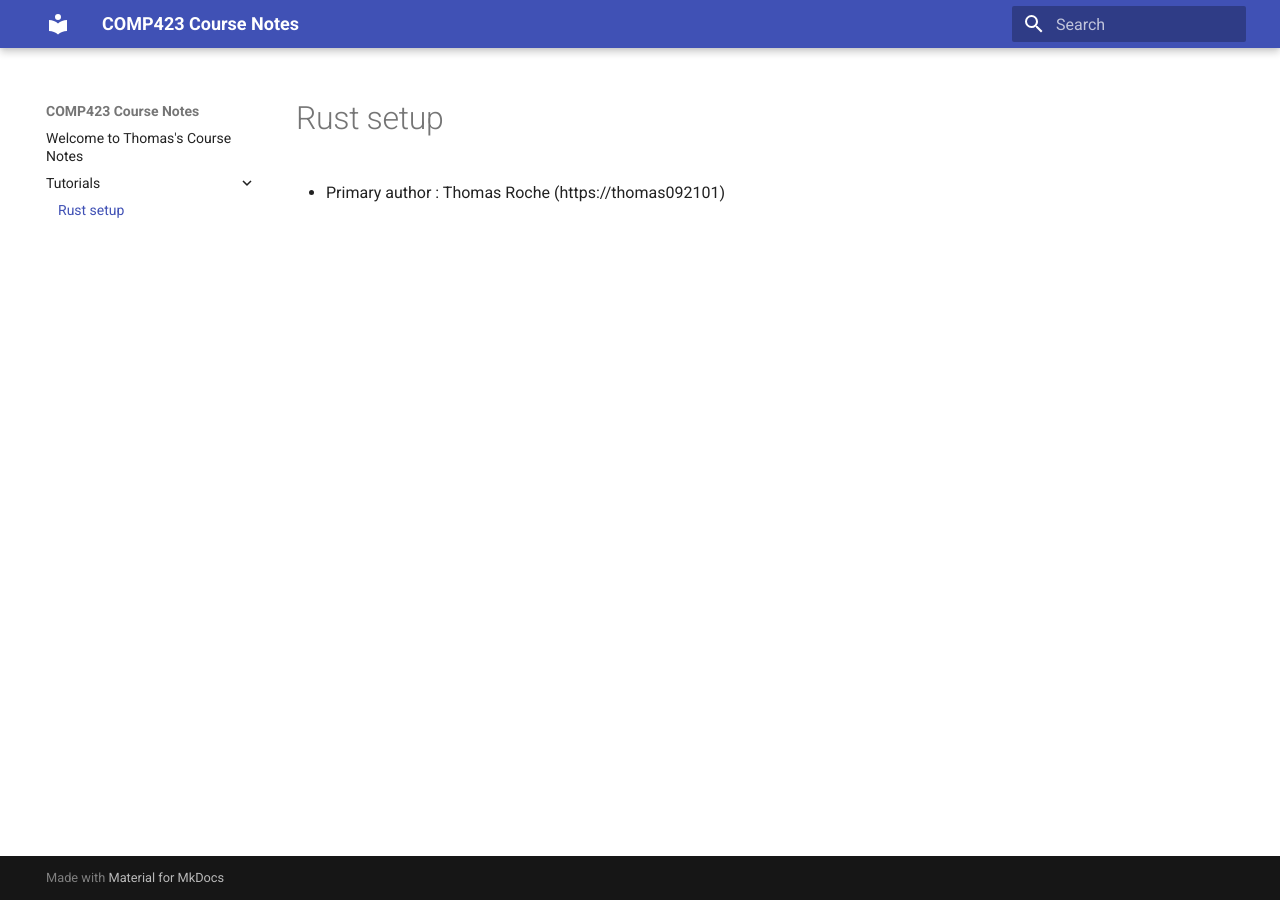
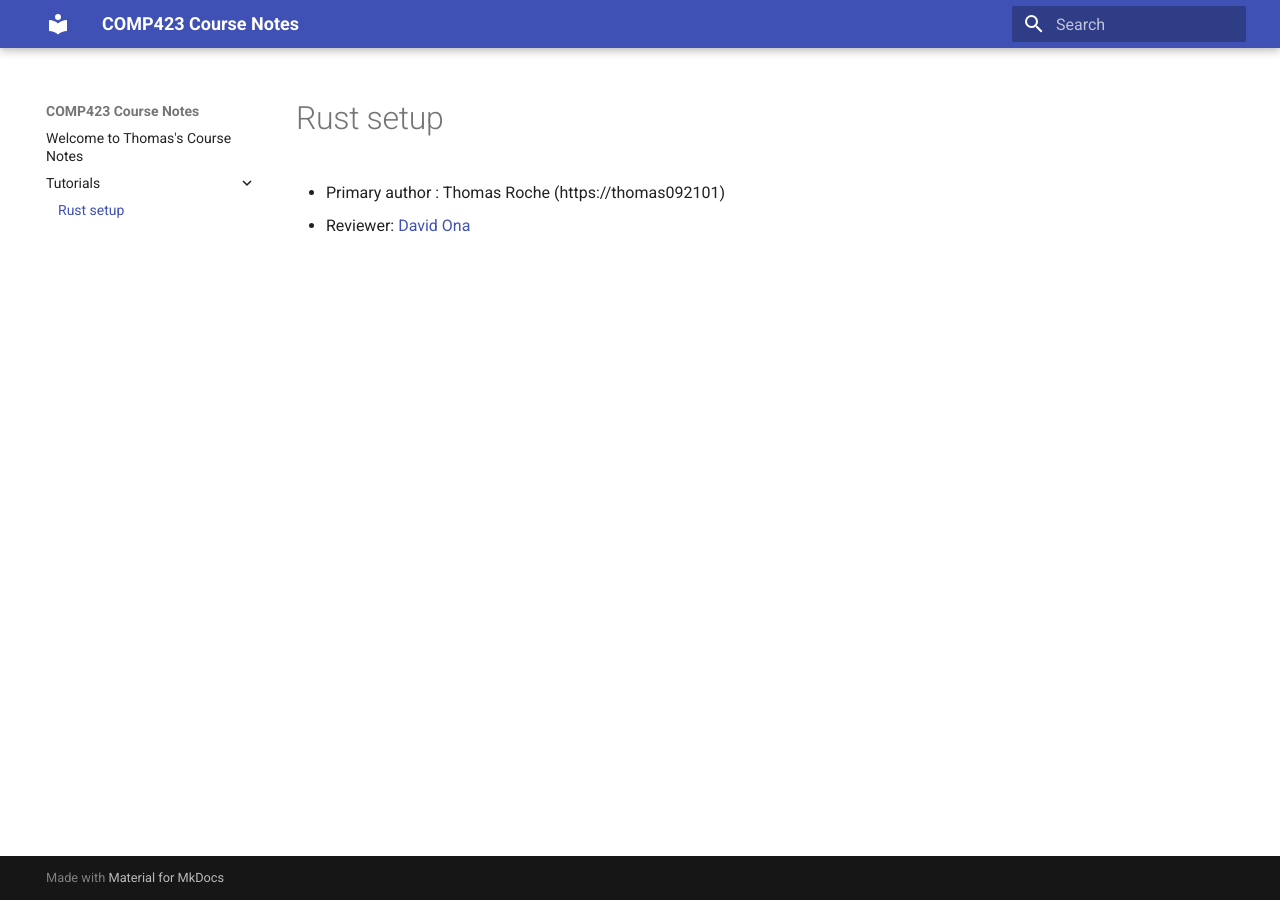
Before and after one commit to thomas092101/comp423-course-notes, an MkDocs documentation site: the page built from docs/tutorials/rust-setup.md, in a window 1280 px wide. Built offline with MkDocs 1.6.1 and Material for MkDocs 9.7.7, drawn with Linux system fonts in a browser that asks for light colours.

Commit message:
reviewed rust-setup.md

```diff
--- a/docs/tutorials/rust-setup.md
+++ b/docs/tutorials/rust-setup.md
@@ -1 +1,2 @@
 * Primary author : Thomas Roche (https://thomas092101)
+* Reviewer: [David Ona](https://github.com/david-ona)
```
